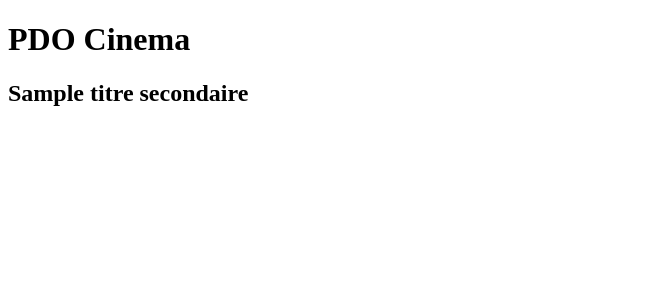
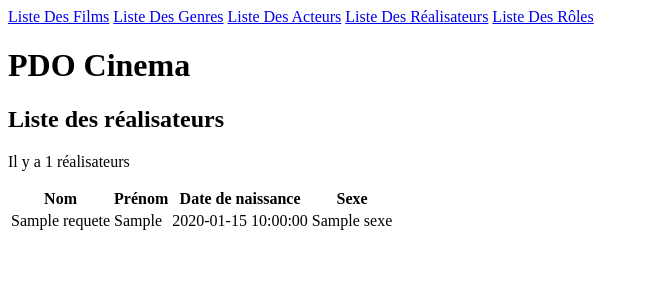
Before and after one commit to Yacine667/Mcv_cinema, a PHP site: template view/listReal.php in a window 1280 px wide. Shown: the top 300 px of the page, without its empty margins (0-648 px from the left). Run offline with PHP 8.4, Linux system fonts and the light colour scheme; the template is opened without the code that fills it: most values are stand-ins (such as "Sample title", 1, 10 or a date in 2020).

Commit message:
ajout listacteur , listrole , listreal

```diff
--- a/view/listReal.php
+++ b/view/listReal.php
@@ -0,0 +1,33 @@
+<?php ob_start(); ?>
+
+<p class="uk-label uk-label-warning">Il y a <?= $requete->rowCount() ?> réalisateurs</p>
+
+<table class="uk-table uk-table-stripped">
+    <thead>
+        <tr>
+            <th>Nom</th>
+            <th>Prénom</th>
+            <th>Date de naissance</th>
+            <th>Sexe</th>
+        </tr>
+    </thead>
+    <tbody>
+        <?php
+            foreach($requete->fetchAll() as $actor) { ?>
+                <tr>
+                    <td><?= $actor["nom_personne"] ?></td>
+                    <td><?= $actor["prenom_personne"] ?></td>
+                    <td><?= $actor["date_naissance"] ?></td>
+                    <td><?= $actor["sexe"] ?></td>
+                </tr>
+            <?php } ?>
+    </tbody>
+</table>
+
+<?php
+
+$titre = "Liste des réalisateurs";
+$titre_secondaire = "Liste des réalisateurs";
+$contenu = ob_get_clean();
+
+require "view/template.php";
--- a/view/template.php
+++ b/view/template.php
@@ -6,6 +6,15 @@
     <meta name="viewport" content="width=device-width, initial-scale=1.0">
     <title><?= $titre ?></title>
 </head>
+
+<nav>
+    <a href="index.php?action=listFilms"> Liste Des Films</a>
+    <a href="index.php?action=listGenre"> Liste Des Genres</a>
+    <a href="index.php?action=listActors"> Liste Des Acteurs</a>
+    <a href="index.php?action=listReal"> Liste Des Réalisateurs</a>
+    <a href="index.php?action=listRole"> Liste Des Rôles</a>
+</nav>
+
 <body>
     <div id="wrapper" class="uk-container uk-container-expand">
         <main>
```
Also changed, not shown: controller/CinemaController.php (+32 -3 lines), view/listActors.php (+33 -0 lines), view/listRole.php (+27 -0 lines).
